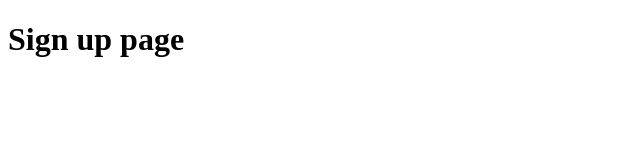
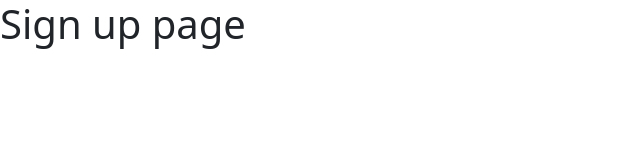
Before and after one commit to insharahkalam/supabase-group-Presentation, a plain HTML site: page index.html in a window 1280 px wide. Shown: the whole page, without its empty margins (0-640 px from the left). Drawn offline with nearby package versions, Linux system fonts and the light colour scheme.

Commit message:
add bootsrap links

```diff
--- a/index.html
+++ b/index.html
@@ -4,8 +4,33 @@
     <meta charset="UTF-8">
     <meta name="viewport" content="width=device-width, initial-scale=1.0">
     <title>Sign up page</title>
+       <!-- custom css -->
+    <link rel="stylesheet" href="style.css">
+        <!-- bootsrap css -->
+     <link href="https://cdn.jsdelivr.net/npm/bootstrap@5.3.8/dist/css/bootstrap.min.css" rel="stylesheet" integrity="sha384-sRIl4kxILFvY47J16cr9ZwB07vP4J8+LH7qKQnuqkuIAvNWLzeN8tE5YBujZqJLB" crossorigin="anonymous">
 </head>
 <body>
     <h1>Sign up page</h1>
+
+
+
+
+
+
+
+
+
+
+
+
+
+
+
+
+
+
+        <!-- bootstrap js -->
+     <script src="https://cdn.jsdelivr.net/npm/bootstrap@5.3.8/dist/js/bootstrap.bundle.min.js" integrity="sha384-FKyoEForCGlyvwx9Hj09JcYn3nv7wiPVlz7YYwJrWVcXK/BmnVDxM+D2scQbITxI" crossorigin="anonymous"></script>
+
 </body>
 </html>
```
Also changed, not shown: config.js (added), signup.js (added), style.css (added).
